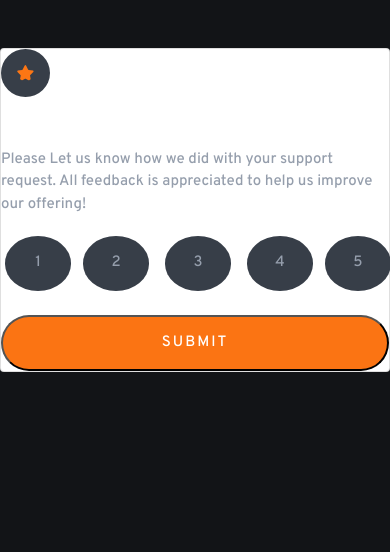
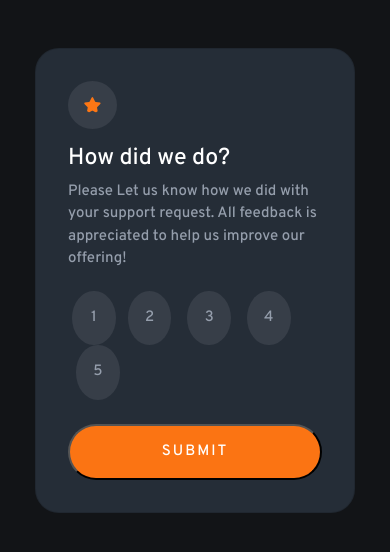
Before and after one commit to Njabz-1/interactive-rating-component-main, a plain HTML site: page index.html in a window 390 px wide. Drawn offline with nearby package versions, Linux system fonts and the light colour scheme.

Commit message:
Working on mobile design, added card styling and everything is in order just that the last div (5) goes to the next line or row when it changes to mobile view

```diff
--- a/style/style.css
+++ b/style/style.css
@@ -34,6 +34,14 @@ body {
     }
 }
 
+@media(max-width:475px) {
+    .card{
+        background-color: var(--Dark-Blue);
+        border-radius: 1.5rem;
+        padding: 2rem;
+        width: 320px;
+    }
+}
 
 h3 {
     color: var(--White);
```
Also changed, not shown: index.html (+1 -1 lines).
